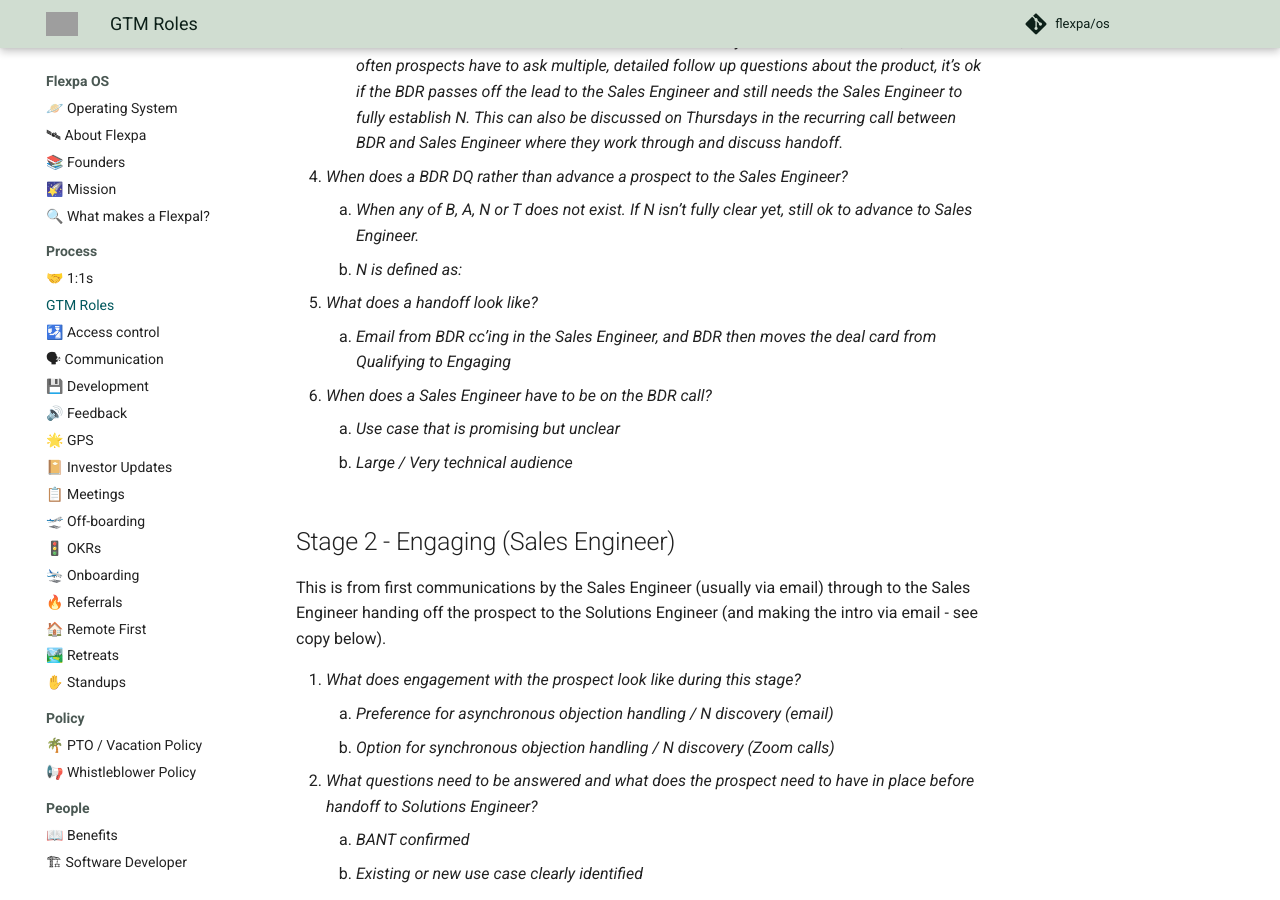
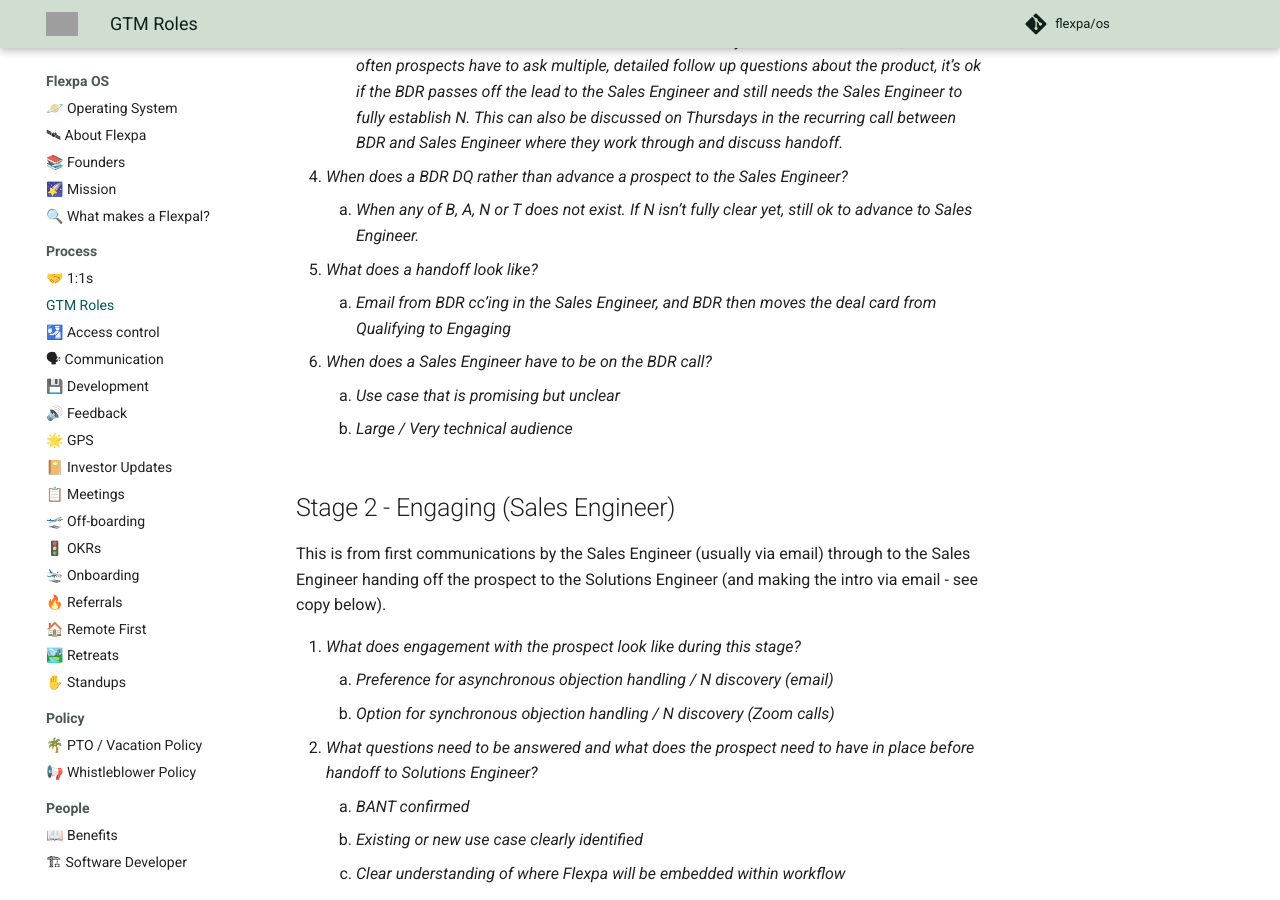
Before and after one commit to flexpa/os, an MkDocs documentation site: the page built from docs/process/GTM.md, in a window 1280 px wide and 900 px high, scrolled down 1537 px. Built offline with MkDocs 1.6.1 and Material for MkDocs 9.7.7, drawn with Linux system fonts in a browser that asks for light colours; comment, search, counter and statistics services are not loaded; grey boxes are pictures that could not be loaded.

Commit message:
Update GTM.md

```diff
--- a/docs/process/GTM.md
+++ b/docs/process/GTM.md
@@ -42,7 +42,6 @@
     1. _Firm conviction that there is BA_T. Should be reasonably confident that N exists, but since often prospects have to ask multiple, detailed follow up questions about the product, it’s ok if the BDR passes off the lead to the Sales Engineer and still needs the Sales Engineer to fully establish N. This can also be discussed on Thursdays in the recurring call between BDR and Sales Engineer where they work through and discuss handoff._
 4. _When does a BDR DQ rather than advance a prospect to the Sales Engineer?_
     1. _When any of B, A, N or T does not exist. If N isn’t fully clear yet, still ok to advance to Sales Engineer._
-    2. _N is defined as:_
 5. _What does a handoff look like?_
     1. _Email from BDR cc’ing in the Sales Engineer, and BDR then moves the deal card from Qualifying to Engaging_
 6. _When does a Sales Engineer have to be on the BDR call?_
```
